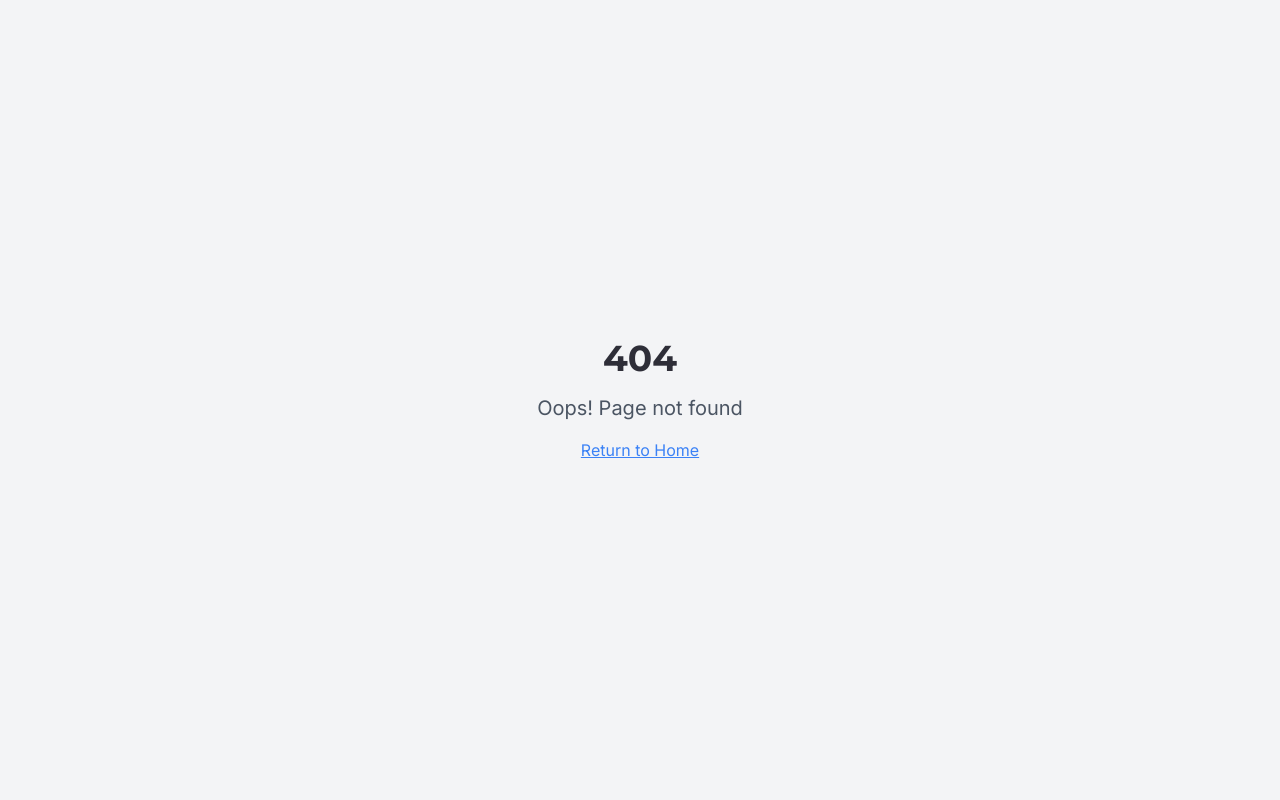
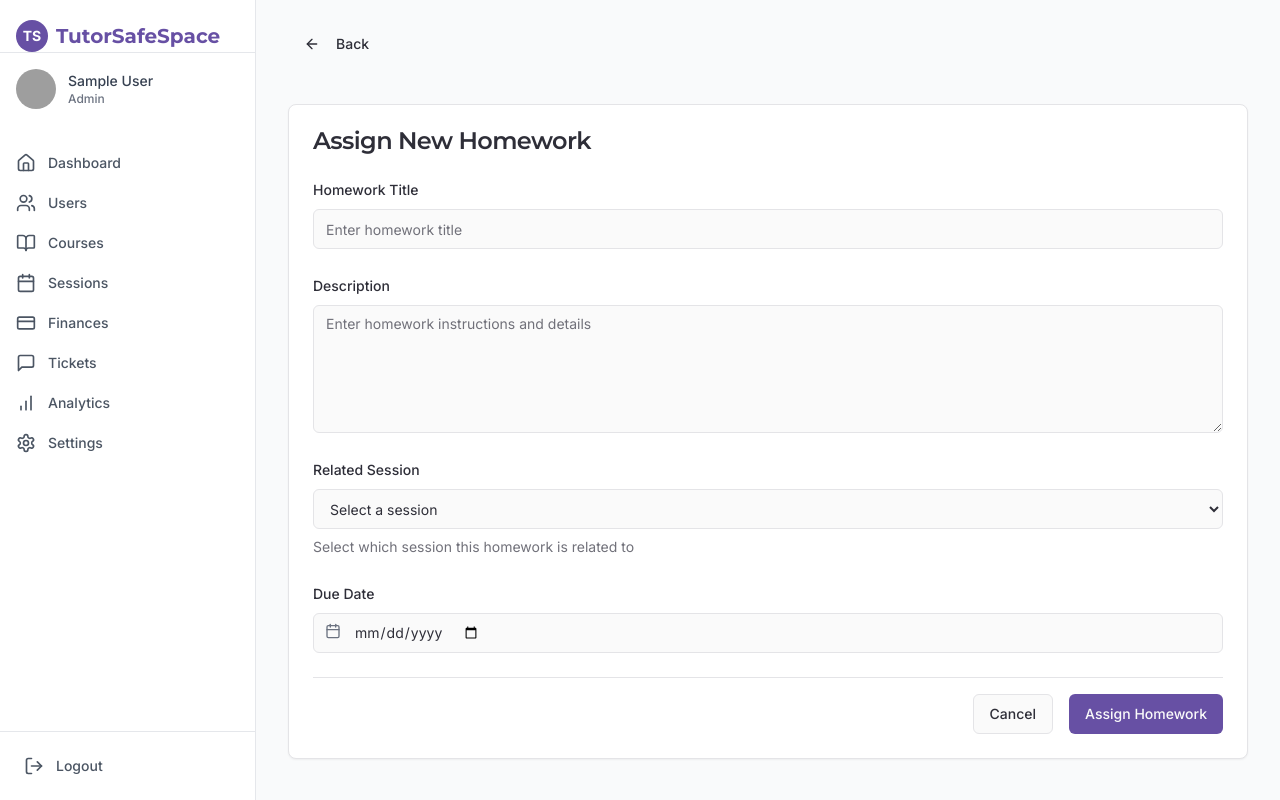
Before and after one commit to Anosh7/tutor-safe-space, a React (Vite) app: page /teacher-dashboard/homework/create in a window 1280 px wide. Before the commit this address had no page. Built offline with nearby package versions, Linux system fonts and the light colour scheme; sample sign-in values are in the browser's storage; grey boxes are pictures that could not be loaded.

Commit message:
Fix: Assign new homework functionality
The "Assign New Homework" button is not working. This commit fixes the issue.

```diff
--- a/src/App.tsx
+++ b/src/App.tsx
@@ -30,6 +30,7 @@ import TeacherEarnings from "./pages/teacher/TeacherEarnings";
 import TeacherTickets from "./pages/teacher/TeacherTickets";
 import CreateSession from "./pages/teacher/CreateSession";
 import StudentDetail from "./pages/teacher/StudentDetail";
+import CreateHomework from "./pages/teacher/CreateHomework";
 
 // Admin pages
 import AdminDashboard from "./pages/admin/AdminDashboard";
@@ -149,6 +150,14 @@ const App = () => (
               }
             />
             <Route
+              path="/teacher-dashboard/homework/create"
+              element={
+                <ProtectedRoute allowedRoles={["teacher", "admin"]}>
+                  <CreateHomework />
+                </ProtectedRoute>
+              }
+            />
+            <Route
               path="/teacher-dashboard/earnings"
               element={
                 <ProtectedRoute allowedRoles={["teacher", "admin"]}>
--- /dev/null
+++ b/src/pages/teacher/CreateHomework.tsx
@@ -0,0 +1,205 @@
+
+import { useNavigate } from "react-router-dom";
+import { useState, useEffect } from "react";
+import { Card, CardContent, CardHeader, CardTitle } from "@/components/ui/card";
+import { Button } from "@/components/ui/button";
+import { useToast } from "@/hooks/use-toast";
+import { ArrowLeft, Upload, Calendar } from "lucide-react";
+import DashboardLayout from "@/components/layout/DashboardLayout";
+import { Input } from "@/components/ui/input";
+import { Form, FormControl, FormDescription, FormField, FormItem, FormLabel, FormMessage } from "@/components/ui/form";
+import { zodResolver } from "@hookform/resolvers/zod";
+import { useForm } from "react-hook-form";
+import { z } from "zod";
+import { Textarea } from "@/components/ui/textarea";
+import { students, sessions } from "@/data/mockData";
+
+const formSchema = z.object({
+  title: z.string().min(3, { message: "Title must be at least 3 characters" }),
+  description: z.string().min(10, { message: "Description must be at least 10 characters" }),
+  sessionId: z.string({ required_error: "Please select a session" }),
+  dueDate: z.string().min(1, { message: "Please select a due date" }),
+});
+
+export default function CreateHomework() {
+  const navigate = useNavigate();
+  const { toast } = useToast();
+  const [selectedStudentId, setSelectedStudentId] = useState<string | null>(null);
+
+  // Check if a student ID was set from previous navigation
+  useEffect(() => {
+    const savedStudentId = sessionStorage.getItem("selectedStudentId");
+    if (savedStudentId) {
+      setSelectedStudentId(savedStudentId);
+      // Clear the storage after retrieving
+      sessionStorage.removeItem("selectedStudentId");
+    }
+  }, []);
+
+  // Get student sessions for dropdown
+  const studentSessions = sessions
+    .filter(session => !selectedStudentId || session.studentId === selectedStudentId)
+    .filter(session => session.status !== "cancelled")
+    .sort((a, b) => new Date(b.date).getTime() - new Date(a.date).getTime());
+
+  const form = useForm<z.infer<typeof formSchema>>({
+    resolver: zodResolver(formSchema),
+    defaultValues: {
+      title: "",
+      description: "",
+      sessionId: "",
+      dueDate: "",
+    },
+  });
+
+  const onSubmit = (values: z.infer<typeof formSchema>) => {
+    // In a real app, we would submit to an API
+    console.log("Form submitted:", values);
+
+    // Show success toast
+    toast({
+      title: "Homework assigned",
+      description: "The homework has been successfully assigned.",
+    });
+
+    // Redirect back to homework page
+    navigate("/teacher-dashboard/homework");
+  };
+
+  // Get student name for display
+  const getStudentName = (studentId: string) => {
+    const student = students.find(s => s.id === studentId);
+    return student ? student.name : "Unknown Student";
+  };
+
+  // Format session option for display
+  const formatSessionOption = (session) => {
+    const date = new Date(session.date).toLocaleDateString();
+    return `${session.title} (${date})`;
+  };
+
+  return (
+    <DashboardLayout>
+      <div className="space-y-6">
+        <Button
+          variant="ghost"
+          onClick={() => navigate(-1)}
+          className="mb-4"
+        >
+          <ArrowLeft className="mr-2 h-4 w-4" />
+          Back
+        </Button>
+
+        <Card>
+          <CardHeader>
+            <CardTitle>Assign New Homework</CardTitle>
+          </CardHeader>
+          <CardContent>
+            {selectedStudentId && (
+              <div className="mb-6 p-4 bg-muted/50 rounded-md">
+                <p className="font-medium">Assigning to: {getStudentName(selectedStudentId)}</p>
+              </div>
+            )}
+
+            <Form {...form}>
+              <form onSubmit={form.handleSubmit(onSubmit)} className="space-y-6">
+                <FormField
+                  control={form.control}
+                  name="title"
+                  render={({ field }) => (
+                    <FormItem>
+                      <FormLabel>Homework Title</FormLabel>
+                      <FormControl>
+                        <Input placeholder="Enter homework title" {...field} />
+                      </FormControl>
+                      <FormMessage />
+                    </FormItem>
+                  )}
+                />
+
+                <FormField
+                  control={form.control}
+                  name="description"
+                  render={({ field }) => (
+                    <FormItem>
+                      <FormLabel>Description</FormLabel>
+                      <FormControl>
+                        <Textarea
+                          placeholder="Enter homework instructions and details"
+                          className="min-h-32"
+                          {...field}
+                        />
+                      </FormControl>
+                      <FormMessage />
+                    </FormItem>
+                  )}
+                />
+
+                <FormField
+                  control={form.control}
+                  name="sessionId"
+                  render={({ field }) => (
+                    <FormItem>
+                      <FormLabel>Related Session</FormLabel>
+                      <FormControl>
+                        <select
+                          className="flex h-10 w-full rounded-md border border-input bg-background px-3 py-2 text-base ring-offset-background file:border-0 file:bg-transparent file:text-sm file:font-medium placeholder:text-muted-foreground focus-visible:outline-none focus-visible:ring-2 focus-visible:ring-ring focus-visible:ring-offset-2 disabled:cursor-not-allowed disabled:opacity-50 md:text-sm"
+                          {...field}
+                        >
+                          <option value="">Select a session</option>
+                          {studentSessions.map((session) => (
+                            <option key={session.id} value={session.id}>
+                              {formatSessionOption(session)}
+                            </option>
+                          ))}
+                        </select>
+                      </FormControl>
+                      <FormDescription>
+                        Select which session this homework is related to
+                      </FormDescription>
+                      <FormMessage />
+                    </FormItem>
+                  )}
+                />
+
+                <FormField
+                  control={form.control}
+                  name="dueDate"
+                  render={({ field }) => (
+                    <FormItem>
+                      <FormLabel>Due Date</FormLabel>
+                      <FormControl>
+                        <div className="relative">
+                          <Calendar className="absolute left-3 top-2.5 h-4 w-4 text-gray-500" />
+                          <Input
+                            type="date"
+                            className="pl-10"
+                            min={new Date().toISOString().split('T')[0]}
+                            {...field}
+                          />
+                        </div>
+                      </FormControl>
+                      <FormMessage />
+                    </FormItem>
+                  )}
+                />
+
+                <div className="mt-4 pt-4 border-t flex justify-end space-x-4">
+                  <Button type="button" variant="outline" onClick={() => navigate(-1)}>
+                    Cancel
+                  </Button>
+                  <Button
+                    type="submit"
+                    className="bg-educational-purple hover:bg-educational-purple/90"
+                  >
+                    Assign Homework
+                  </Button>
+                </div>
+              </form>
+            </Form>
+          </CardContent>
+        </Card>
+      </div>
+    </DashboardLayout>
+  );
+}
```
